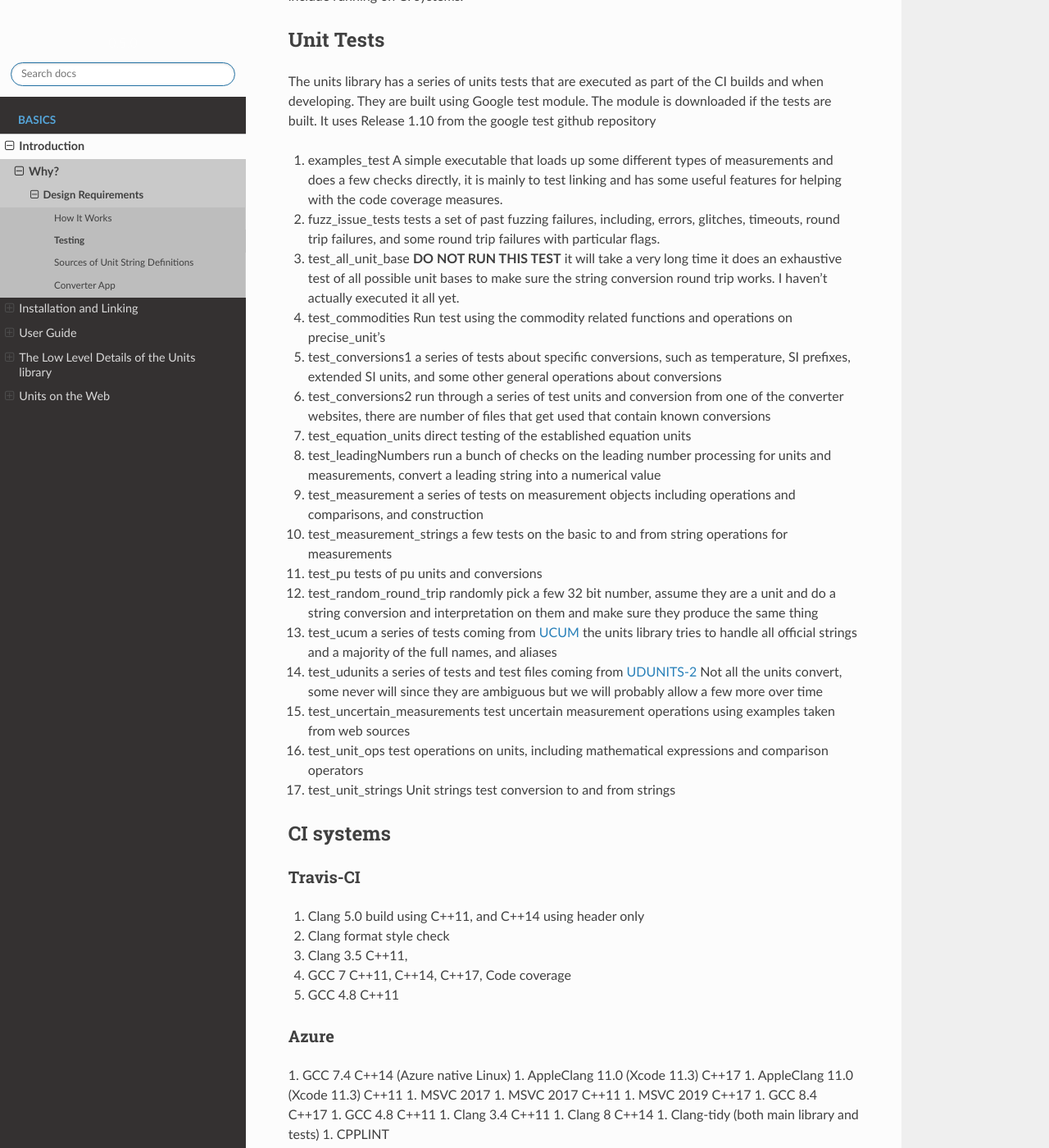
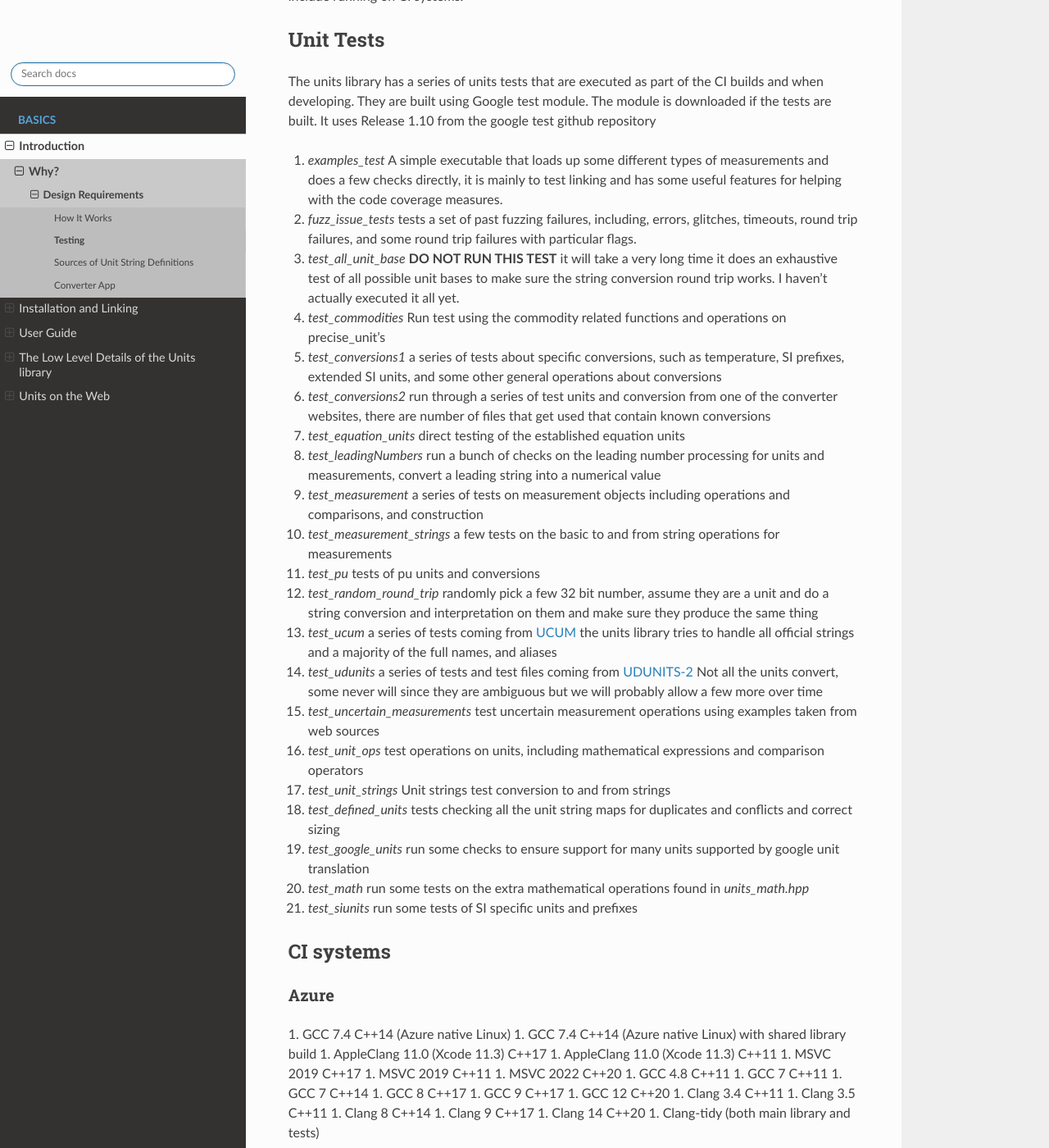
Before and after one commit to LLNL/units, a Sphinx documentation site: the page built from docs/introduction/testing.rst, in a window 1280 px wide and 1400 px high, scrolled down 200 px. Shown: the whole window at 82% size. Built offline with Sphinx 7.4.7 and the Read the Docs theme 2.0.0, drawn with Linux system fonts in a browser that asks for light colours; some of the changed text lies outside the part shown.

Commit message:
add some doc updates and additional CI tests

```diff
--- a/azure-pipelines.yml
+++ b/azure-pipelines.yml
@@ -50,6 +50,10 @@ jobs:
           vmImage: 'windows-2019'
           units.options: -DUNITS_BUILD_SHARED_LBIRARY=ON
           units.std: 17
+        Windows32bit:
+          vmImage: 'windows-2019'
+          units.options: -A "Win32" -DUNITS_BUILD_WEBSERVER=OFF
+          units.std: 14
         Windows11:
           vmImage: 'windows-2019'
           units.std: 11
--- a/docs/introduction/testing.rst
+++ b/docs/introduction/testing.rst
@@ -10,63 +10,77 @@ Unit Tests
 ===========
 The units library has a series of units tests that are executed as part of the CI builds and when developing.  They are built using Google test module.  The module is downloaded if the tests are built.  It uses Release 1.10 from the google test github repository
 
-1.  examples_test  A simple executable that loads up some different types of measurements and does a few checks directly,  it is mainly to test linking and has some useful features for helping with the code coverage measures.
-2.  fuzz_issue_tests  tests a set of past fuzzing failures, including, errors, glitches, timeouts, round trip failures, and some round trip failures with particular flags.
-3.  test_all_unit_base **DO NOT RUN THIS TEST** it will take a very long time it does an exhaustive test of all possible unit bases to make sure the string conversion round trip works. I haven't actually executed it all yet.
-4.  test_commodities  Run test using the commodity related functions and operations on precise_unit's
-5.  test_conversions1 a series of tests about specific conversions, such as temperature, SI prefixes, extended SI units, and some other general operations about conversions
-6.  test_conversions2 run through a series of test units and conversion from one of the converter websites,  there are number of files that get used that contain known conversions
-7.  test_equation_units direct testing of the established equation units
-8.  test_leadingNumbers run a bunch of checks on the leading number processing for units and measurements,  convert a leading string into a numerical value
-9.  test_measurement a series of tests on measurement objects including operations and comparisons, and construction
-10.  test_measurement_strings a few tests on the basic to and from string operations for measurements
-11.  test_pu tests of pu units and conversions
-12.  test_random_round_trip randomly pick a few 32 bit number, assume they are a unit and do a string conversion and interpretation on them and make sure they produce the same thing
-13.  test_ucum a series of tests coming from `UCUM <https://github.com/lhncbc/ucum-lhc>`_  the units library tries to handle all official strings and a majority of the full names, and aliases
-14.  test_udunits a series of tests and test files coming from  `UDUNITS-2 <https://github.com/Unidata/UDUNITS-2>`_  Not all the units convert, some never will since they are ambiguous but we will probably allow a few more over time
-15.  test_uncertain_measurements test uncertain measurement operations using examples taken from web sources
-16.  test_unit_ops test operations on units, including mathematical expressions and comparison operators
-17.  test_unit_strings Unit strings test conversion to and from strings
+1.  `examples_test`  A simple executable that loads up some different types of measurements and does a few checks directly,  it is mainly to test linking and has some useful features for helping with the code coverage measures.
+2.  `fuzz_issue_tests`  tests a set of past fuzzing failures, including, errors, glitches, timeouts, round trip failures, and some round trip failures with particular flags.
+3.  `test_all_unit_base` **DO NOT RUN THIS TEST** it will take a very long time it does an exhaustive test of all possible unit bases to make sure the string conversion round trip works. I haven't actually executed it all yet.
+4.  `test_commodities`  Run test using the commodity related functions and operations on precise_unit's
+5.  `test_conversions1` a series of tests about specific conversions, such as temperature, SI prefixes, extended SI units, and some other general operations about conversions
+6.  `test_conversions2` run through a series of test units and conversion from one of the converter websites,  there are number of files that get used that contain known conversions
+7.  `test_equation_units` direct testing of the established equation units
+8.  `test_leadingNumbers` run a bunch of checks on the leading number processing for units and measurements,  convert a leading string into a numerical value
+9.  `test_measurement` a series of tests on measurement objects including operations and comparisons, and construction
+10. `test_measurement_strings` a few tests on the basic to and from string operations for measurements
+11. `test_pu` tests of pu units and conversions
+12.  `test_random_round_trip` randomly pick a few 32 bit number, assume they are a unit and do a string conversion and interpretation on them and make sure they produce the same thing
+13.  `test_ucum` a series of tests coming from `UCUM <https://github.com/lhncbc/ucum-lhc>`_  the units library tries to handle all official strings and a majority of the full names, and aliases
+14.  `test_udunits` a series of tests and test files coming from  `UDUNITS-2 <https://github.com/Unidata/UDUNITS-2>`_  Not all the units convert, some never will since they are ambiguous but we will probably allow a few more over time
+15.  `test_uncertain_measurements` test uncertain measurement operations using examples taken from web sources
+16.  `test_unit_ops` test operations on units, including mathematical expressions and comparison operators
+17.  `test_unit_strings` Unit strings test conversion to and from strings
+18.  `test_defined_units` tests checking all the unit string maps for duplicates and conflicts and correct sizing
+19.  `test_google_units` run some checks to ensure support for many units supported by google unit translation
+20.  `test_math` run some tests on the extra mathematical operations found in `units_math.hpp`
+21.  `test_siunits` run some tests of SI specific units and prefixes
+
 
 
 CI systems
 =================
 
-Travis-CI
------------
-1. Clang 5.0 build using C\++11, and C\++14 using header only
-2. Clang format style check
-3. Clang 3.5 C++11,
-4. GCC 7 C\++11, C\++14, C\++17, Code coverage
-5. GCC 4.8 C++11
-
 Azure
 ---------
 1.  GCC 7.4 C++14 (Azure native Linux)
+1.  GCC 7.4 C++14 (Azure native Linux) with shared library build
 1.  AppleClang 11.0 (Xcode 11.3) C++17
 1.  AppleClang 11.0 (Xcode 11.3) C++11
-1.  MSVC 2017
-1.  MSVC 2017 C++11
 1.  MSVC 2019 C++17
-1.  GCC 8.4 C++17
+1.  MSVC 2019 C++11
+1.  MSVC 2022 C++20
 1.  GCC 4.8 C++11
+1.  GCC 7 C++11
+1.  GCC 7 C++14
+1.  GCC 8 C++17
+1.  GCC 9 C++17
+1.  GCC 12 C++20
 1.  Clang 3.4 C++11
+1.  Clang 3.5 C++11
 1.  Clang 8 C++14
+1.  Clang 9 C++17
+1.  Clang 14 C++20
 1.  Clang-tidy (both main library and tests)
-1.  CPPLINT
 
 
 Circle-CI
 -----------
-1.  Clang 9,  Thread Sanitizer
-2.  Clang 9,  Address, undefined behavior sanitizer
-3.  Clang 9,  Memory Sanitizer
+1.  Clang 14,  Thread Sanitizer
+2.  Clang 14,  Address, undefined behavior sanitizer
+3.  Clang 14,  Memory Sanitizer
 4.  Clang 8,  Fuzzing library -- run a couple of defined fuzzing tests from scratch to check for any anomalous situations. There are currently two fuzzers, the first test the units_from_string, and the second tests the measurement_from string.  It first converts the fuzzing sequence, then if it is a valid sequence, converts it to a string, then converts that string back to a measurement or unit and makes sure the two measurements or units are identical.  Any string sequence which doesn't work is captured and tested.
 
-Codacy
+Github Actions
 ---------
-C++ static analysis and checks
+
+1.  CodeQl
+1.  Coverage (ubuntu 22.04 image C++11,C++14,C++17,C++20 32 and 64 bit unit base)
+1.  CPPLINT
+1.  Quick CMAKE checks for all supported versions of cmake
 
 Codecov
 ----------
-Try to maintain the library at 100% coverage. Missing header only constexpr functions do not show up on the report, so periodic manual scans are done to make sure we have full coverage.
+
+Try to maintain the library at 100% coverage.
+
+Pre-commit
+-------------
+
+Runs clang-format and many other checks for repo cleanliness
```
Also changed, not shown: docs/introduction/index.rst (+7 -7 lines), 1 other file.
